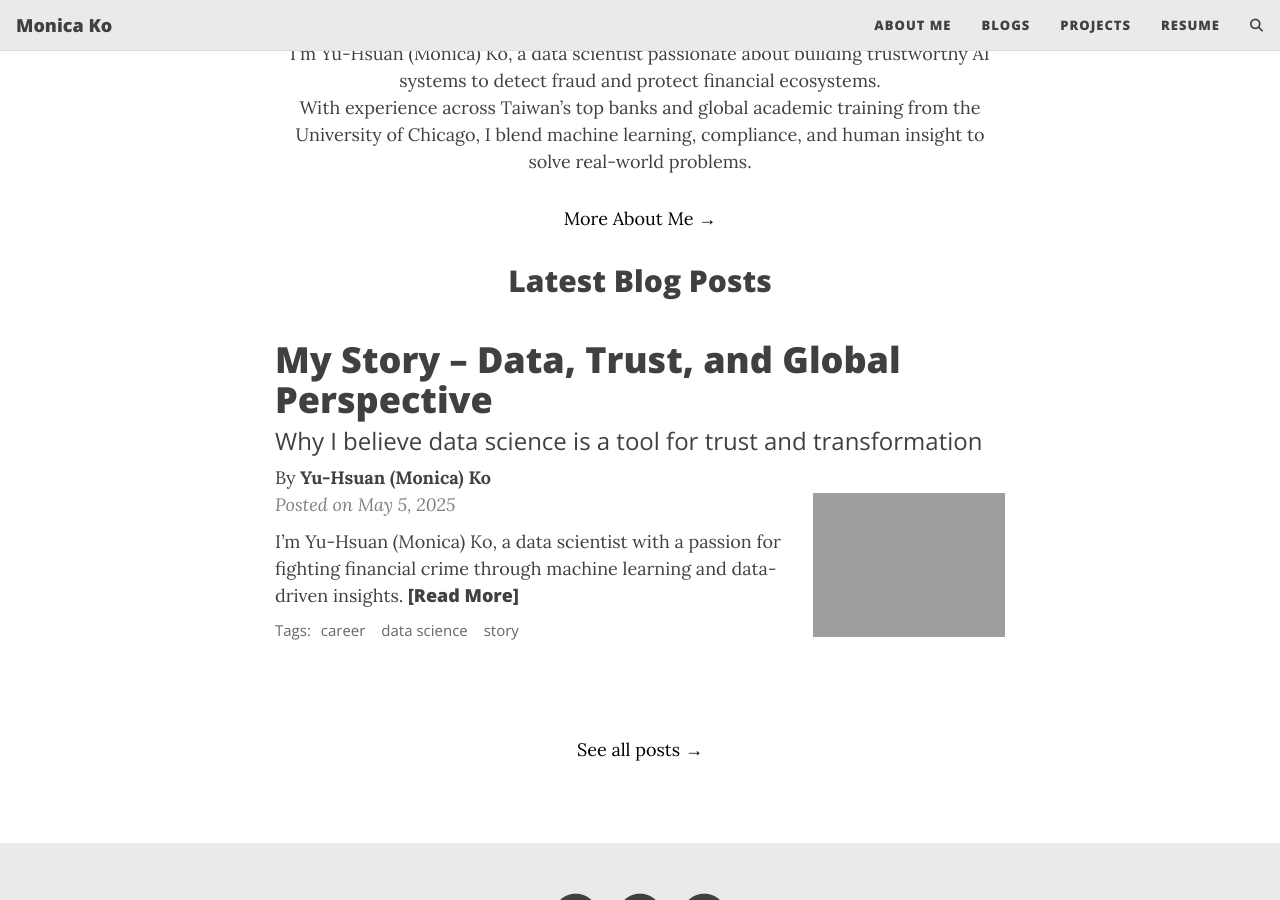
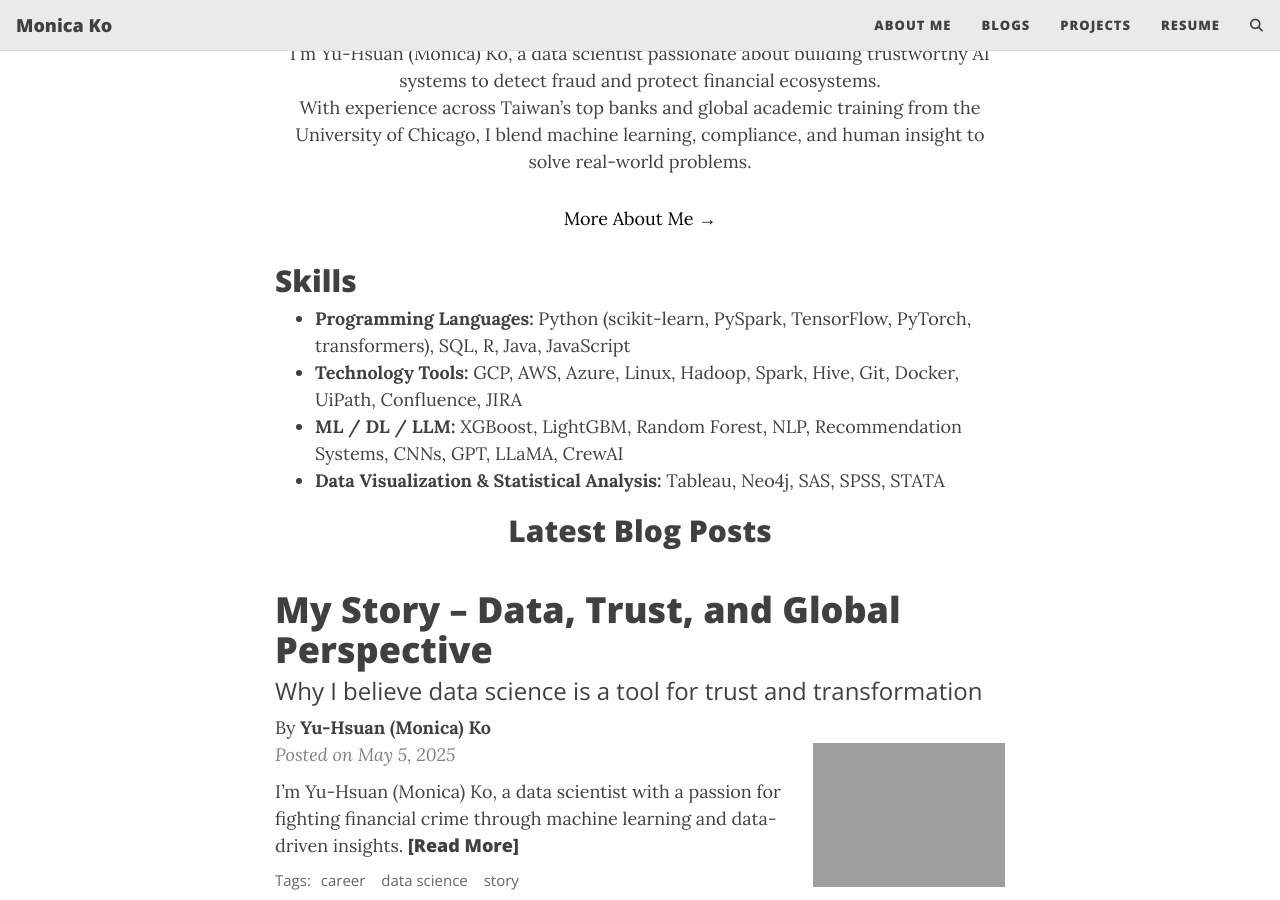
Before and after one commit to yuhsuanko/yuhsuanko.github.io, a Jekyll site: the page built from index.html, in a window 1280 px wide and 900 px high, scrolled down 388 px. Built offline with Jekyll 4.4.1, drawn with Linux system fonts in a browser that asks for light colours; the list of posts is cut into pages by our own code; comment, search, counter and statistics services are not loaded.

Commit message:
Update index.html

```diff
--- a/index.html
+++ b/index.html
@@ -13,6 +13,15 @@ subtitle: Hi, I'm Monica. I'm a data scientist focused on anti-money laundering
   </p>
   <a href="/aboutme" style="color: black;">More About Me →</a>
 </section>
+
+<h2 class="section-title">Skills</h2>
+<ul>
+  <li><strong>Programming Languages:</strong> Python (scikit-learn, PySpark, TensorFlow, PyTorch, transformers), SQL, R, Java, JavaScript</li>
+  <li><strong>Technology Tools:</strong> GCP, AWS, Azure, Linux, Hadoop, Spark, Hive, Git, Docker, UiPath, Confluence, JIRA</li>
+  <li><strong>ML / DL / LLM:</strong> XGBoost, LightGBM, Random Forest, NLP, Recommendation Systems, CNNs, GPT, LLaMA, CrewAI</li>
+  <li><strong>Data Visualization & Statistical Analysis:</strong> Tableau, Neo4j, SAS, SPSS, STATA</li>
+</ul>
+
 
 <!-- Latest Blog Posts Section -->
 <section class="latest-blog-section">
```
